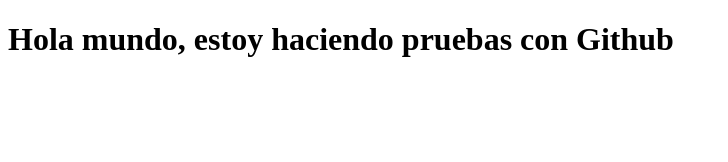
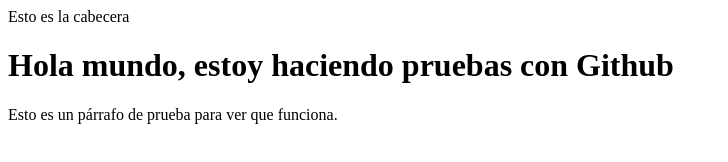
Before and after one commit to Clautropolis/Ejercicios-Adalab, a plain HTML site: page prueba-github/index.html in a window 1280 px wide. Shown: the whole page, without its empty margins (0-728 px from the left). Drawn offline with Linux system fonts and the light colour scheme.

Commit message:
add header

```diff
--- a/prueba-github/index.html
+++ b/prueba-github/index.html
@@ -6,6 +6,8 @@
     <title>Prueba Github</title>
 </head>
 <body>
+    <header>Esto es la cabecera</header>
     <h1>Hola mundo, estoy haciendo pruebas con Github</h1>
+    <p>Esto es un párrafo de prueba para ver que funciona.</p>
 </body>
 </html>
```
